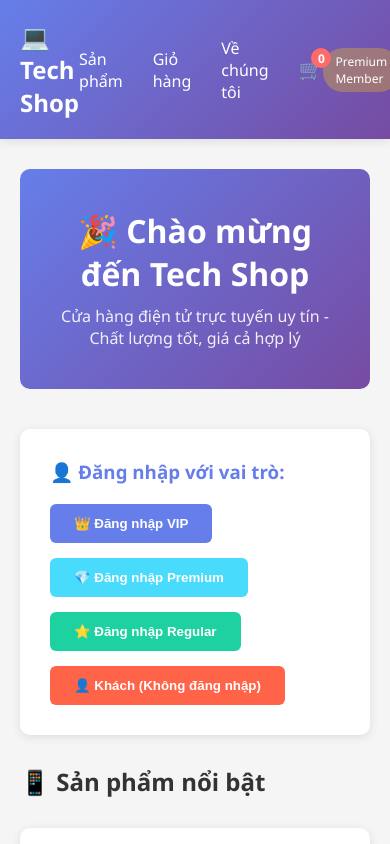
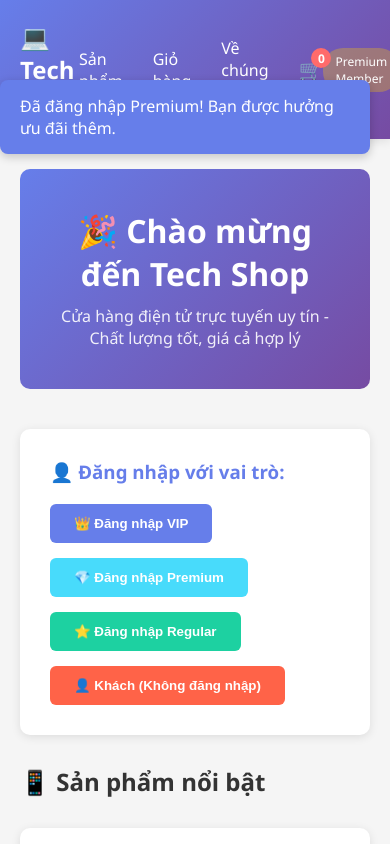
Before and after one commit to QuangNo1Pro/Demo_seminar_web_nc, a plain HTML site: page shop.html in a window 390 px wide. Both pictures are taken after a click on the button "💎 Đăng nhập Premium". Shown: the top 844 px of the page. Drawn offline with Linux system fonts and the light colour scheme.

Commit message:
Fix: Replace blocking alerts with non-blocking notifications
- Replaced alert() calls with a non-blocking notification system to prevent long click handler violations.

- This improves UI responsiveness and provides a better user experience.

```diff
--- a/shop.html
+++ b/shop.html
@@ -498,6 +498,46 @@
             padding: 20px;
             margin-top: 40px;
         }
+
+        /* Notification System */
+        #notification-container {
+            position: fixed;
+            top: 80px; /* Adjusted for sticky header */
+            right: 20px;
+            z-index: 1001;
+            display: flex;
+            flex-direction: column;
+            gap: 10px;
+        }
+
+        .notification {
+            background: #333;
+            color: white;
+            padding: 15px 20px;
+            border-radius: 8px;
+            box-shadow: 0 3px 10px rgba(0,0,0,0.2);
+            opacity: 0;
+            transform: translateX(100%);
+            transition: all 0.5s cubic-bezier(0.68, -0.55, 0.27, 1.55);
+            min-width: 250px;
+        }
+
+        .notification.show {
+            opacity: 1;
+            transform: translateX(0);
+        }
+
+        .notification.success {
+            background: #1dd1a1;
+        }
+
+        .notification.info {
+            background: #667eea;
+        }
+
+        .notification.error {
+            background: #ff6348;
+        }
     </style>
     </head>
     <body>
@@ -620,7 +660,33 @@
                 Analysis Demo</p>
         </footer>
 
+        <div id="notification-container"></div>
+
         <script>
+        // --- NOTIFICATION SYSTEM ---
+        function showNotification(message, type = 'info') {
+            const container = document.getElementById('notification-container');
+            const notification = document.createElement('div');
+            notification.className = `notification ${type}`;
+            notification.textContent = message;
+            container.appendChild(notification);
+
+            // Animate in
+            setTimeout(() => {
+                notification.classList.add('show');
+            }, 10);
+
+            // Animate out and remove
+            setTimeout(() => {
+                notification.classList.remove('show');
+                setTimeout(() => {
+                    if (container.contains(notification)) {
+                        container.removeChild(notification);
+                    }
+                }, 500);
+            }, 3000);
+        }
+
         // Products data
         const products = [
             {
@@ -791,7 +857,7 @@
                 }]
             });
 
-            alert(`✓ Đã xem: ${product.name}\n💰 Giá: ${(product.price / 1000000).toFixed(1)}M VND`);
+            showNotification(`Đã xem: ${product.name}`, 'info');
         }
 
         // Add to cart
@@ -821,7 +887,7 @@
             });
 
             updateCart();
-            alert(`✓ Đã thêm ${product.name} vào giỏ`);
+            showNotification(`Đã thêm ${product.name} vào giỏ`, 'success');
         }
 
         // Update cart display
@@ -870,7 +936,7 @@
         // Checkout
         function checkout() {
             if (cart.length === 0) {
-                alert('Giỏ hàng trống!');
+                showNotification('Giỏ hàng trống!', 'error');
                 return;
             }
 
@@ -893,7 +959,7 @@
                 }))
             });
 
-            alert(`✅ Thanh toán thành công!\n\n📋 Mã đơn: ${transactionId}\n💰 Tổng tiền: ${(total / 1000000).toFixed(1)}M VND\n\nCảm ơn bạn đã mua sắm!`);
+            showNotification(`Thanh toán thành công! Mã đơn: ${transactionId}`, 'success');
 
             // Clear cart
             cart = [];
@@ -914,7 +980,7 @@
                 'user_type': 'VIP'
             });
             updateUserBadge();
-            alert('✅ Đã đăng nhập VIP!\n🎁 Bạn được hưởng ưu đãi đặc biệt');
+            showNotification('Đã đăng nhập VIP! Bạn được hưởng ưu đãi đặc biệt.', 'info');
         }
 
         function loginPremium() {
@@ -930,7 +996,7 @@
                 'user_type': 'Premium'
             });
             updateUserBadge();
-            alert('✅ Đã đăng nhập Premium!\n🎉 Bạn được hưởng ưu đãi thêm');
+            showNotification('Đã đăng nhập Premium! Bạn được hưởng ưu đãi thêm.', 'info');
         }
 
         function loginRegular() {
@@ -946,7 +1012,7 @@
                 'user_type': 'Regular'
             });
             updateUserBadge();
-            alert('✅ Đã đăng nhập Regular!');
+            showNotification('Đã đăng nhập Regular!', 'info');
         }
 
         function loginGuest() {
@@ -958,7 +1024,7 @@
                 'lifetime_value_tier': 'None'
             });
             updateUserBadge();
-            alert('✓ Bạn đang duyệt web dưới tư cách khách');
+            showNotification('Bạn đang duyệt web dưới tư cách khách.', 'info');
         }
 
         // Update user badge
```
